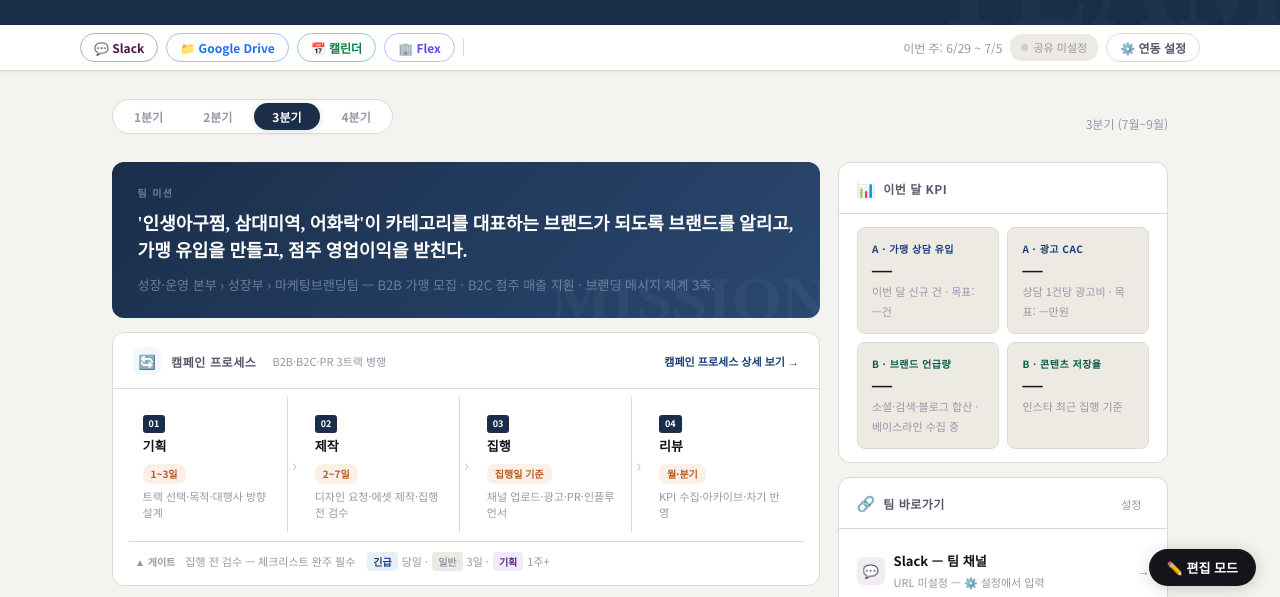
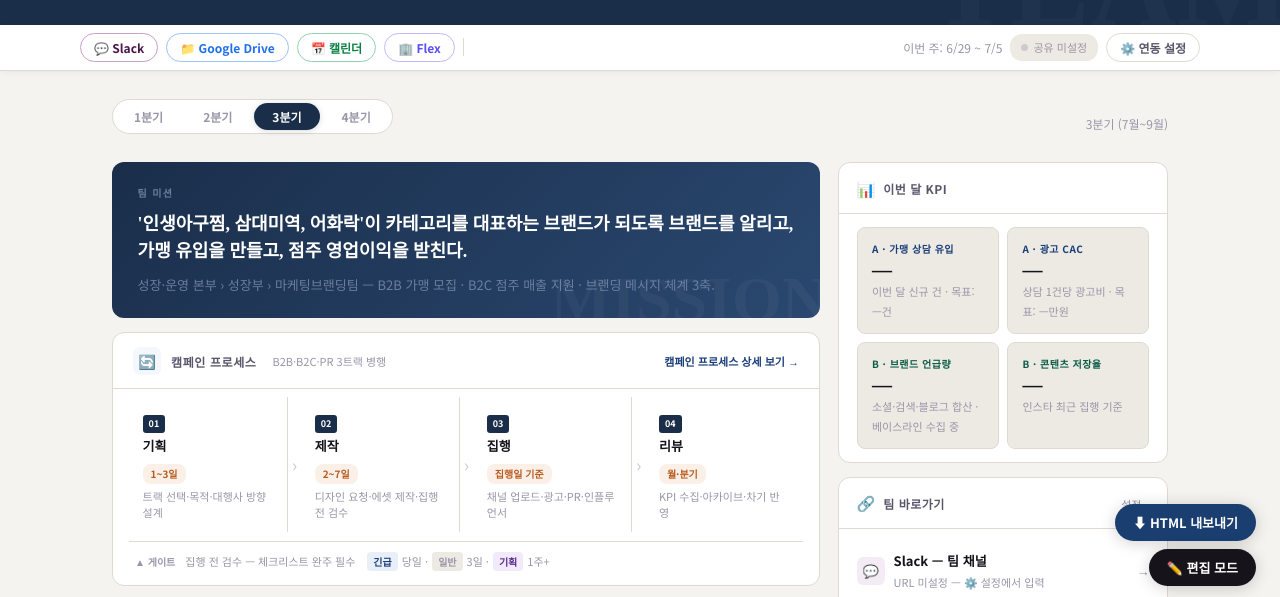
Before and after one commit to chansoul-drunken/insaeng-dashboard, a plain HTML site: page team/index.html in a window 1280 px wide. Shown: the part 190-787 px from the top of the page. Drawn offline with Linux system fonts and the light colour scheme.

Commit message:
Update index.html

```diff
--- a/team/index.html
+++ b/team/index.html
@@ -215,6 +215,7 @@ body.edit-mode .section-locked [contenteditable]{contenteditable:false!important
 
 /* ── EDIT BAR ── */
 #edit-bar{position:fixed;bottom:24px;right:24px;z-index:9999;display:flex;flex-direction:column;gap:8px;align-items:flex-end}
+#eb-export-btn{display:flex!important}
 .eb-btn{display:flex;align-items:center;gap:6px;padding:9px 18px;border-radius:40px;border:none;cursor:pointer;font-size:13px;font-weight:600;font-family:var(--font-b);box-shadow:0 2px 16px rgba(0,0,0,.18);transition:all .15s;white-space:nowrap}
 .eb-btn:hover{transform:translateY(-1px);box-shadow:0 4px 20px rgba(0,0,0,.25)}
 .eb-edit{background:#16141A;color:#fff}
@@ -705,6 +706,7 @@ body.edit-mode .principle-add{display:block}
 <div class="edit-hint" id="edit-hint">✏️ 편집 중</div>
 
 <div id="edit-bar">
+  <button class="eb-btn" id="eb-export-btn" onclick="exportHTML()" style="background:#1A3E6F;color:#fff">⬇ HTML 내보내기</button>
   <button class="eb-btn eb-settings" id="eb-settings-btn" onclick="openSettings()">⚙️ 연동 설정</button>
   <button class="eb-btn eb-save" id="eb-save-btn" onclick="saveAll()">✅ 저장</button>
   <button class="eb-btn eb-edit" id="eb-edit-btn" onclick="toggleEdit()">✏️ 편집 모드</button>
@@ -1300,6 +1302,7 @@ function addPrinciple(){
 }
 
 function renumberPrinciples(){
+  if(!document.getElementById('principle-list')) return;
   document.querySelectorAll('#principle-list .principle-num').forEach((el,i)=>{
     el.textContent = String(i+1).padStart(2,'0');
   });
@@ -1473,6 +1476,53 @@ function toggleEdit(){
   document.getElementById('eb-settings-btn').style.display = editOn?'flex':'none';
   markEditable();
   applyPermissionMasks();
+}
+
+
+/* ═══════════════════════════════════════
+   HTML 내보내기
+═══════════════════════════════════════ */
+function exportHTML(){
+  // 1. 먼저 저장
+  saveAll();
+
+  // 2. 현재 DOM 스냅샷
+  const clone = document.documentElement.cloneNode(true);
+
+  // 편집 UI 제거
+  ['#edit-bar','#notice-badge-picker','#badge-color-picker','#save-toast'].forEach(sel=>{
+    clone.querySelectorAll(sel).forEach(el=>el.remove());
+  });
+  // fixed 토스트/배너 제거
+  clone.querySelectorAll('body > div[style*="fixed"], body > div[style*="position:fixed"]').forEach(el=>el.remove());
+  // contenteditable 제거
+  clone.querySelectorAll('[contenteditable]').forEach(el=>el.removeAttribute('contenteditable'));
+  // 편집 전용 버튼 제거
+  clone.querySelectorAll('.notice-del,.principle-del,.principle-add,.goal-del,.work-del,.notice-add,.work-add').forEach(el=>el.remove());
+  // edit-mode 클래스 제거
+  clone.querySelector('body')?.classList.remove('edit-mode');
+  // 인라인 outline 스타일 제거
+  clone.querySelectorAll('[style*="dashed"]').forEach(el=>{ el.style.outline=''; });
+
+  // 3. 현재 렌더링된 goals/work 내용을 DEFAULT_GOALS/workData에 반영한 스크립트로 교체
+  // → goalsData / workData를 현재 상태로 고정
+  const snapshot = document.createElement('script');
+  snapshot.textContent = `
+    // 내보내기 시점 데이터 스냅샷
+    window._EXPORT_GOALS = ${JSON.stringify(goalsData)};
+    window._EXPORT_WORK  = ${JSON.stringify(workData)};
+  `;
+  clone.head.appendChild(snapshot);
+
+  const out = '<!DOCTYPE html>\n' + clone.outerHTML;
+  const blob = new Blob([out], {type:'text/html;charset=utf-8'});
+  const a = document.createElement('a');
+  a.href = URL.createObjectURL(blob);
+  a.download = '인생푸드_팀대시보드_' + new Date().toLocaleDateString('ko',{month:'2-digit',day:'2-digit'}).replace(/\./g,'').replace(/ /g,'') + '.html';
+  document.body.appendChild(a); a.click(); document.body.removeChild(a);
+
+  // 피드백
+  showSaveToast('⬇ 다운로드 완료');
 }
 
 function autoSaveOnExit(){
```
